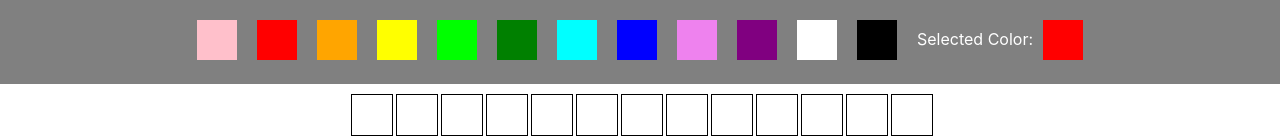
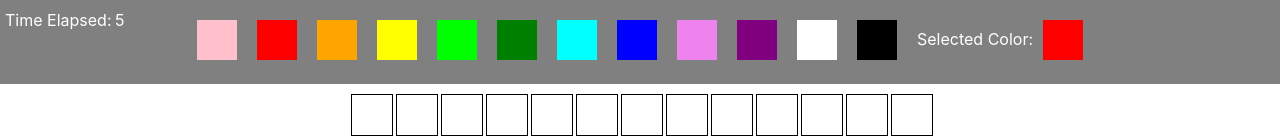
Before and after one commit to chalt0319/Colors, a React (Create React App) app: page / in a window 1280 px wide. Shown: the top 138 px of the page. Built offline with nearby package versions, Linux system fonts and the light colour scheme.

Commit message:
add timer to upper left hand corner

```diff
--- a/src/App.css
+++ b/src/App.css
@@ -44,6 +44,18 @@
   display: inline-block;
   padding: 10px;
   margin: 10px;
+}
+
+#timer {
+  /* display: inline-block; */
+  position: fixed;
+  left: 115px;
+}
+
+#time_elapsed {
+  /* display: inline-block; */
+  position: fixed;
+  left: 5px;
 }
 
 .box {
--- a/src/components/header.js
+++ b/src/components/header.js
@@ -4,9 +4,23 @@ import SelectedColor from './selected_color.js'
 
 
 class Header extends Component {
+
+  timer = () => {
+    let num = 1
+    setInterval(frame, 1000)
+    function frame(){
+      document.getElementById('timer').innerHTML = num
+      num++
+    }
+  }
+
   render() {
     return (  // this will make up the colors you can select in the header
+
       <div className="header">
+        {this.timer()}
+        <div id="time_elapsed">Time Elapsed: </div>
+        <div id="timer">0</div>
         <Color color="pink"/>
         <Color color="red"/>
         <Color color="orange"/>
```
